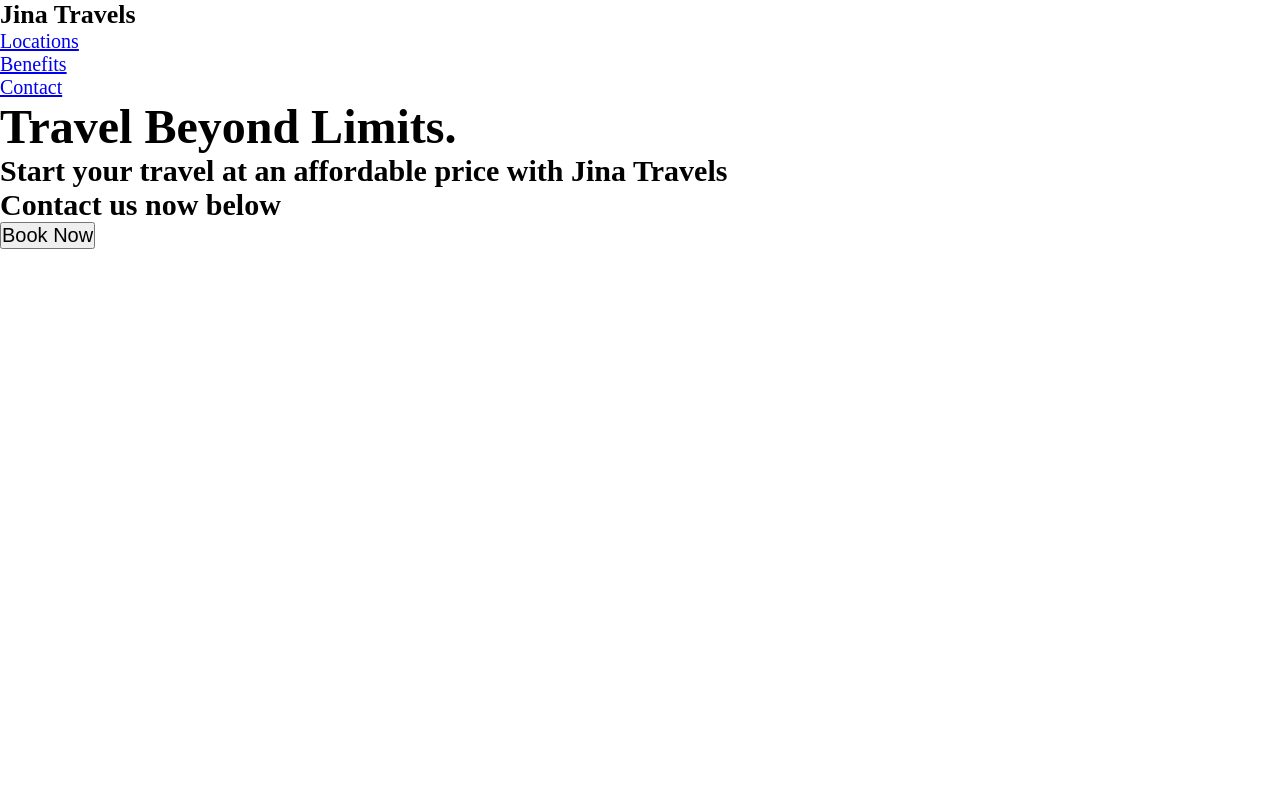
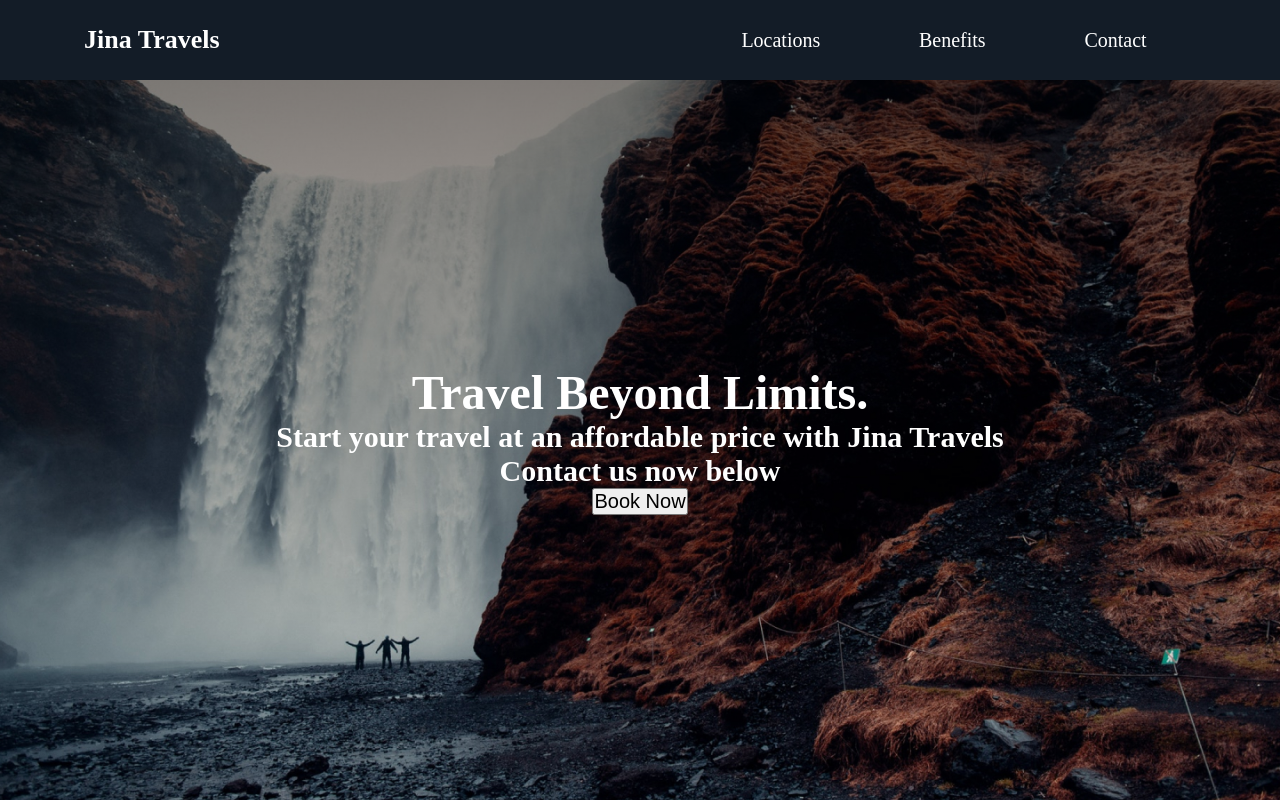
Before and after one commit to JinaZhu/Jina-Travels, a plain HTML site: page index.html in a window 1280 px wide. Drawn offline with Linux system fonts and the light colour scheme.

Commit message:
style nav

```diff
--- a/style.css
+++ b/style.css
@@ -30,5 +30,51 @@ h4,
 h5 {
   font-size: 2.8rem;
 }
+a {
+  color: white;
+  text-decoration: none;
+}
 
 /* nav section with hero*/
+.main-head {
+  background: #131c27;
+  color: white;
+}
+
+nav {
+  display: flex;
+  /* give space to the left and right  */
+  min-height: 10vh;
+  width: 90%;
+  margin: auto;
+  padding: 2rem;
+  align-items: center;
+}
+
+nav ul {
+  display: flex;
+  /* take care of space  */
+  flex: 1 1 40rem;
+  justify-content: space-around;
+  align-items: center;
+  list-style: none;
+}
+
+#logo {
+  flex: 2 1 40rem;
+}
+
+.hero {
+  background: linear-gradient(rgba(0, 0, 0, 0.5), transparent),
+    url("/img/landing-page.jpg");
+  min-height: 90vh;
+  background-repeat: no-repeat;
+  background-size: cover;
+  background-position: center;
+  color: white;
+  display: flex;
+  flex-direction: column;
+  align-items: center;
+  justify-content: center;
+  text-align: center;
+}
```
